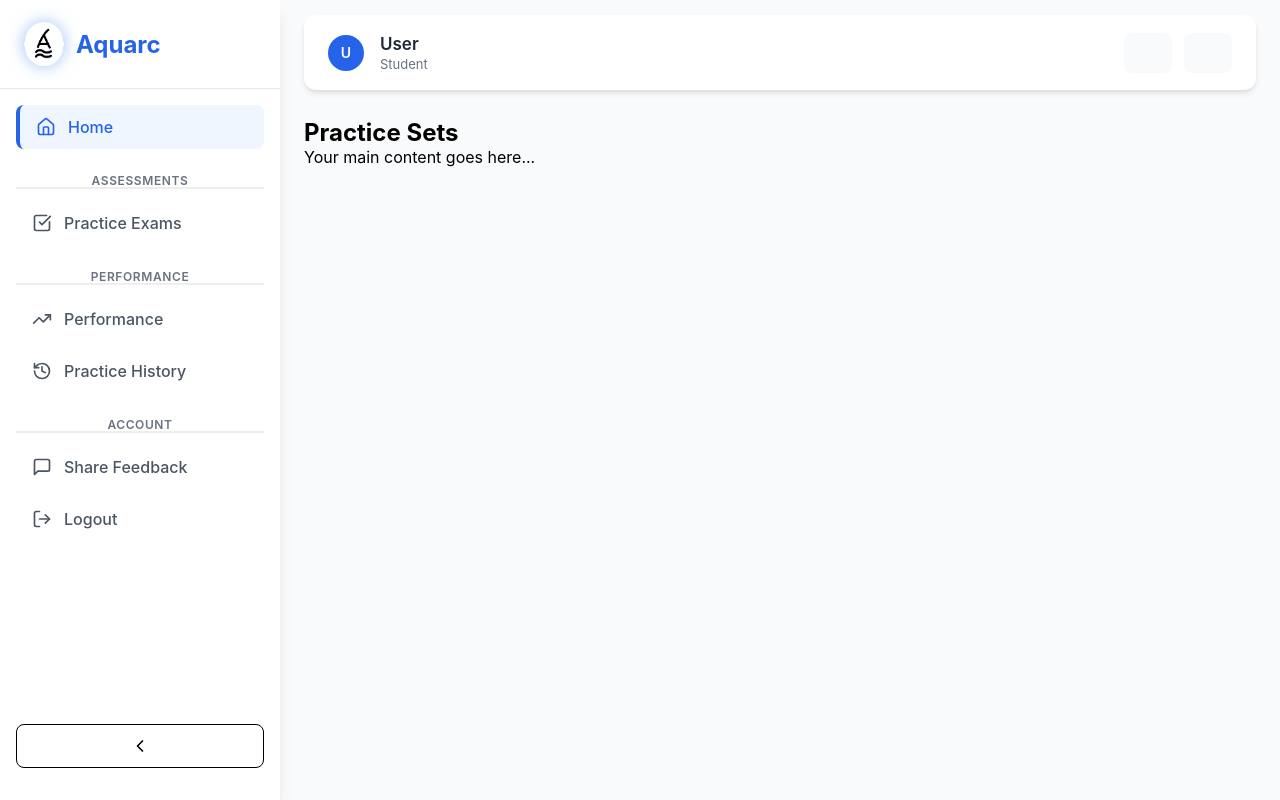
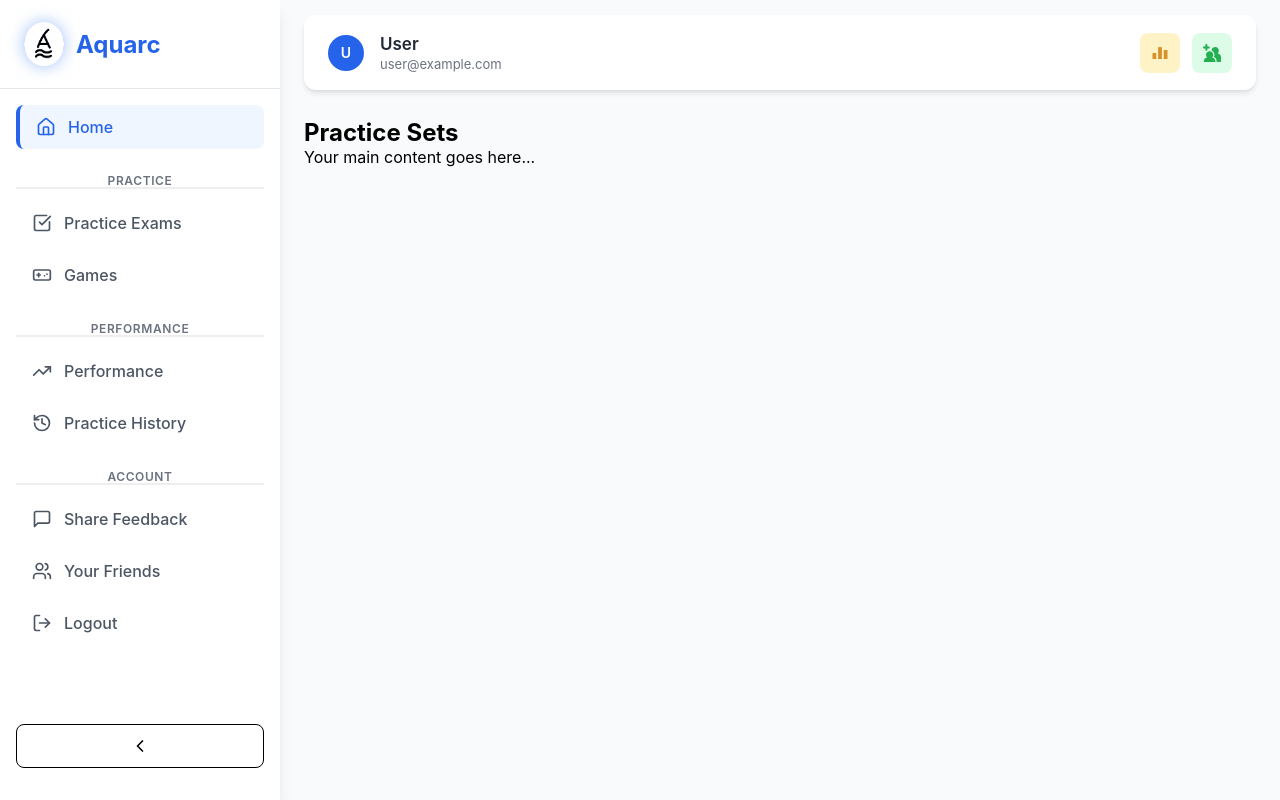
Before and after one commit to aquarc/webstack-v2, a React (Create React App) app in the folder frontend/: page /dashboard in a window 1280 px wide. Built offline with nearby package versions, Linux system fonts and the light colour scheme; no server answers.

Commit message:
added stuff to dashboard

```diff
--- a/frontend/src/Dashboard/Dashboard.css
+++ b/frontend/src/Dashboard/Dashboard.css
@@ -254,16 +254,77 @@ html {
   position: relative;
 }
 
-.notification-badge {
-  position: absolute;
-  top: 8px;
-  right: 8px;
-  width: 8px;
-  height: 8px;
-  background-color: #ef4444;
-  border-radius: 50%;
-  border: 2px solid white;
+
+
+/* Leaderboard Button Styles */
+
+
+/* Add Friend Button SVG */
+.add-friend-button svg {
+  width: 18px;
+  height: 18px;
+  fill: currentColor;
 }
+
+/* Leaderboard Button Styles */
+.leaderboard-button {
+  background-color: #fef3c7 !important;
+  padding: 8px;
+  /* Add padding for better click area */
+}
+
+.leaderboard-button:hover {
+  background-color: #fde68a !important;
+  transform: translateY(-1px);
+  box-shadow: 0 4px 8px rgba(217, 119, 6, 0.2);
+}
+
+.leaderboard-button:active {
+  transform: translateY(0);
+}
+
+/* Add Friend Button Styles */
+.add-friend-button {
+  background-color: #dcfce7 !important;
+  padding: 8px;
+  /* Add padding for better click area */
+}
+
+.add-friend-button:hover {
+  background-color: #bbf7d0 !important;
+  transform: translateY(-1px);
+  box-shadow: 0 4px 8px rgba(22, 163, 74, 0.2);
+}
+
+.add-friend-button:active {
+  transform: translateY(0);
+}
+
+/* SVG Image Styles */
+.button-icon {
+  width: 18px;
+  height: 18px;
+  object-fit: contain;
+}
+
+/* Color the SVGs using filters */
+.leaderboard-button .button-icon {
+  filter: brightness(0) saturate(100%) invert(68%) sepia(22%) saturate(1561%) hue-rotate(349deg) brightness(89%) contrast(89%);
+}
+
+.add-friend-button .button-icon {
+  filter: brightness(0) saturate(100%) invert(48%) sepia(96%) saturate(376%) hue-rotate(87deg) brightness(95%) contrast(91%);
+}
+
+.leaderboard-button:hover .button-icon {
+  filter: brightness(0) saturate(100%) invert(28%) sepia(100%) saturate(1000%) hue-rotate(15deg) brightness(95%) contrast(95%);
+}
+
+.add-friend-button:hover .button-icon {
+  filter: brightness(0) saturate(100%) invert(24%) sepia(99%) saturate(1354%) hue-rotate(108deg) brightness(95%) contrast(96%);
+}
+
+
 
 /* User Info Section */
 .user-info {
@@ -360,7 +421,7 @@ html {
 .sidebar.collapsed .nav-section {
   display: flex;
   flex-direction: column;
-  gap: 12px;
+  gap: 8px; /* Reduced gap to remove extra spacing */
 }
 
 .sidebar.collapsed .nav-items {
@@ -369,15 +430,16 @@ html {
   gap: 8px;
 }
 
+/* Removed the excessive spacing and dividers between sections when collapsed */
 .sidebar.collapsed .nav-section:not(:first-child) {
   position: relative;
-  padding-top: 24px;
+  padding-top: 12px; /* Reduced from 24px to 12px */
 }
 
 .sidebar.collapsed .nav-section:not(:first-child)::before {
   content: '';
   position: absolute;
-  top: 12px;
+  top: 6px; /* Adjusted to match new padding */
   left: 16px;
   right: 16px;
   height: 1px;
--- a/frontend/src/Dashboard/Dashboard.jsx
+++ b/frontend/src/Dashboard/Dashboard.jsx
@@ -2,7 +2,6 @@ import React, { useState, useEffect } from "react";
 import "./Dashboard.css";
 import {
   Home,
-  FileText,
   CheckSquare,
   TrendingUp,
   History,
@@ -10,11 +9,8 @@ import {
   MessageSquare,
   ChevronLeft,
   ChevronRight,
-  Bell,
-  Search,
-  Settings,
-  User,
-  HelpCircle
+  Users,
+  Gamepad
 } from "lucide-react";
 import { useNavigate } from "react-router-dom";
 import Cookies from 'js-cookie';
@@ -26,11 +22,34 @@ const Dashboard = () => {
   const navigate = useNavigate();
 
   useEffect(() => {
-    const userData = Cookies.get('user');
-    if (userData) {
-      setUser(JSON.parse(userData));
-    }
+    const fetchUserData = async () => {
+      try {
+        // Check cookies first
+        const userCookie = Cookies.get('user');
+        if (userCookie) {
+          const parsedUser = JSON.parse(userCookie);
+          setUser(parsedUser);
+          return;
+        }
+
+        // If no cookie, check session via API
+        const response = await fetch('/sat/check-session', {
+          credentials: 'include'
+        });
+
+        if (response.ok) {
+          const userData = await response.json();
+          Cookies.set('user', JSON.stringify(userData), { expires: 7 });
+          setUser(userData);
+        }
+      } catch (error) {
+        console.error("Error fetching user data:", error);
+      }
+    };
+
+    fetchUserData();
   }, []);
+
 
   const toggleSidebar = () => {
     setIsCollapsed(!isCollapsed);
@@ -49,6 +68,16 @@ const Dashboard = () => {
     if (label !== "Logout") {
       setActiveItem(label);
     }
+  };
+
+  const handleLeaderboardClick = () => {
+    console.log("Leaderboard clicked");
+    // Add your leaderboard logic here
+  };
+
+  const handleAddFriendClick = () => {
+    console.log("Add friend clicked");
+    // Add your add friend logic here
   };
 
   const getInitials = (name) => {
@@ -70,6 +99,7 @@ const Dashboard = () => {
 
   const assessmentItems = [
     { icon: CheckSquare, label: "Practice Exams" },
+    { icon: Gamepad, label: "Games" },
   ];
 
   const performanceItems = [
@@ -79,6 +109,7 @@ const Dashboard = () => {
 
   const accountItems = [
     { icon: MessageSquare, label: "Share Feedback" },
+    { icon: Users, label: "Your Friends" },
     { icon: LogOut, label: "Logout", action: handleLogout },
   ];
 
@@ -120,7 +151,7 @@ const Dashboard = () => {
 
           {/* Assessments Section */}
           <div className="nav-section">
-            {!isCollapsed && <h3 className="section-title">Assessments</h3>}
+            {!isCollapsed && <h3 className="section-title">Practice</h3>}
             <div className="nav-items">
               {assessmentItems.map((item, index) => (
                 <div
@@ -192,23 +223,32 @@ const Dashboard = () => {
           {/* Left Section - User Info */}
           <div className="header-left">
             <div className="user-avatar">
-              {user ? getInitials(user.username) : 'U'}
+              {user ? getInitials(user.username || user.email) : 'U'}
             </div>
             <div className="user-details">
-              <p className="user-name">{user ? user.username : 'User'}</p>
-              <p className="user-role">Student</p>
+              <p className="user-name">{user ? (user.username || user.email.split('@')[0]) : 'User'}</p>
+              <p className="user-role">{user ? user.email : 'user@example.com'}</p>
             </div>
           </div>
 
           {/* Right Section - Actions */}
           <div className="header-right">
-            {/* Action Buttons */}
-            <button className="header-button">
-              <HelpCircle size={18} />
+            {/* Leaderboard Button */}
+            <button
+              className="header-button leaderboard-button"
+              onClick={handleLeaderboardClick}
+              title="Leaderboard"
+            >
+              <img src="/leaderboard.svg" alt="Leaderboard" className="button-icon" />
             </button>
 
-            <button className="header-button">
-              <Settings size={18} />
+            {/* Add Friend Button */}
+            <button
+              className="header-button add-friend-button"
+              onClick={handleAddFriendClick}
+              title="Add Friend"
+            >
+              <img src="/add-friend.svg" alt="Add Friend" className="button-icon" />
             </button>
           </div>
         </div>
```
Also changed, not shown: frontend/public/add-friend.svg (added), frontend/public/leaderboard.svg (added).
